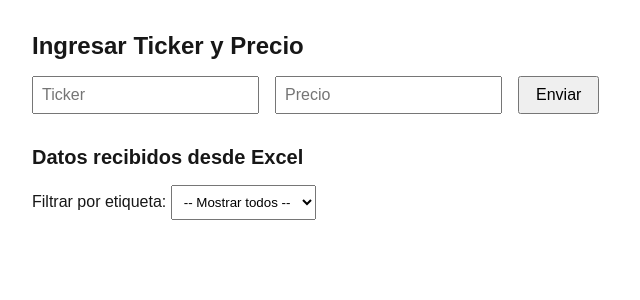
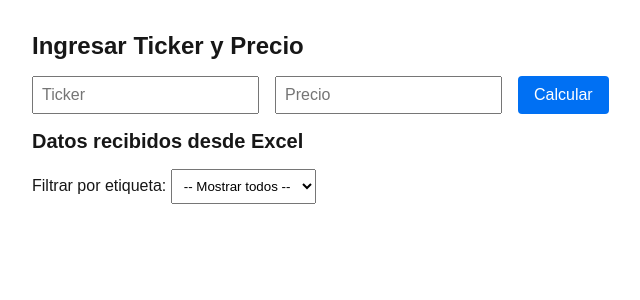
Before and after one commit to GermanS98/api-excel-vercel, a Next.js app: page /ver in a window 1280 px wide. Shown: the top 300 px of the page, without its empty margins (0-640 px from the left). Built offline with nearby package versions, Linux system fonts and the light colour scheme.

Commit message:
Update page.tsx

```diff
--- a/src/app/ver/page.tsx
+++ b/src/app/ver/page.tsx
@@ -1,16 +1,51 @@
 'use client'
 
-import { useEffect, useState } from 'react'
+import { useState, useEffect } from 'react'
 
-export default function Home() {
+export default function Page() {
   const [ticker, setTicker] = useState('')
   const [precio, setPrecio] = useState('')
+  const [resultado, setResultado] = useState('')
+  const [loading, setLoading] = useState(false)
+
   const [datos, setDatos] = useState<any[][]>([])
   const [filtro, setFiltro] = useState<string>('')
 
-  // Cargar datos desde la API
+  const calcularTIR = async () => {
+    setLoading(true)
+    setResultado('')
+
+    const payload = {
+      ticker,
+      precio: parseFloat(precio.replace(',', '.')),
+    }
+
+    try {
+      const res = await fetch('https://tir-backend-iop7.onrender.com/calcular-tir', {
+        method: 'POST',
+        headers: { 'Content-Type': 'application/json' },
+        body: JSON.stringify(payload),
+      })
+
+      const data = await res.json()
+
+      if (res.ok && data.tir !== undefined) {
+        setResultado(`✅ TIR: ${data.tir}% (ajuste: ${data.ajuste})`)
+      } else {
+        const errorMsg = data.error || JSON.stringify(data)
+        setResultado(`❌ Error en el cálculo: ${errorMsg}`)
+      }
+    } catch (error) {
+      console.error('Error al conectarse con el backend:', error)
+      setResultado('❌ Error de red o del servidor. Inténtalo de nuevo.')
+    } finally {
+      setLoading(false)
+    }
+  }
+
+  // Carga los datos que llegan desde Excel
   useEffect(() => {
-    const fetchData = async () => {
+    const fetchDatos = async () => {
       try {
         const res = await fetch('/api/recibir', { cache: 'no-store' })
         const json = await res.json()
@@ -18,38 +53,25 @@ export default function Home() {
           setDatos(json.datos)
         }
       } catch (e) {
-        console.error('Error al obtener datos:', e)
+        console.error('Error al obtener datos desde Excel:', e)
       }
     }
 
-    fetchData()
+    fetchDatos()
   }, [])
 
   const etiquetas = Array.from(new Set(datos.map(fila => fila[0])))
   const datosFiltrados = filtro ? datos.filter(fila => fila[0] === filtro) : datos
 
-  // Enviar datos si querés agregar funcionalidad POST
-  const handleSubmit = async (e: React.FormEvent) => {
-    e.preventDefault()
-    // ejemplo de envío POST si lo necesitás
-
-    await fetch('/api/submit', {
-      method: 'POST',
-      body: JSON.stringify({ ticker, precio }),
-      headers: { 'Content-Type': 'application/json' }
-    })
-
-    console.log('Ticker:', ticker, 'Precio:', precio)
-  }
-
   return (
     <div style={{ padding: '2rem', fontFamily: 'Arial, sans-serif' }}>
       <h1 style={{ fontSize: '24px', marginBottom: '1rem' }}>Ingresar Ticker y Precio</h1>
-      <form onSubmit={handleSubmit} style={{ display: 'flex', gap: '1rem', marginBottom: '2rem' }}>
+
+      <div style={{ display: 'flex', gap: '1rem', marginBottom: '1rem' }}>
         <input
           type="text"
           value={ticker}
-          onChange={e => setTicker(e.target.value)}
+          onChange={e => setTicker(e.target.value.toUpperCase())}
           placeholder="Ticker"
           style={{ padding: '0.5rem', fontSize: '16px' }}
         />
@@ -60,10 +82,36 @@ export default function Home() {
           placeholder="Precio"
           style={{ padding: '0.5rem', fontSize: '16px' }}
         />
-        <button type="submit" style={{ padding: '0.5rem 1rem', fontSize: '16px' }}>
-          Enviar
+        <button
+          onClick={calcularTIR}
+          disabled={loading || !ticker || !precio}
+          style={{
+            padding: '0.5rem 1rem',
+            fontSize: '16px',
+            backgroundColor: loading ? '#ccc' : '#0070f3',
+            color: '#fff',
+            border: 'none',
+            borderRadius: '4px',
+            cursor: loading ? 'not-allowed' : 'pointer',
+          }}
+        >
+          {loading ? 'Calculando...' : 'Calcular'}
         </button>
-      </form>
+      </div>
+
+      {resultado && (
+        <div
+          style={{
+            marginBottom: '2rem',
+            padding: '1rem',
+            borderRadius: '8px',
+            backgroundColor: resultado.startsWith('✅') ? '#e6ffed' : '#ffe6e6',
+            color: resultado.startsWith('✅') ? '#03543f' : '#9b1c1c',
+          }}
+        >
+          {resultado}
+        </div>
+      )}
 
       <h2 style={{ fontSize: '20px', marginBottom: '1rem' }}>Datos recibidos desde Excel</h2>
 
```
